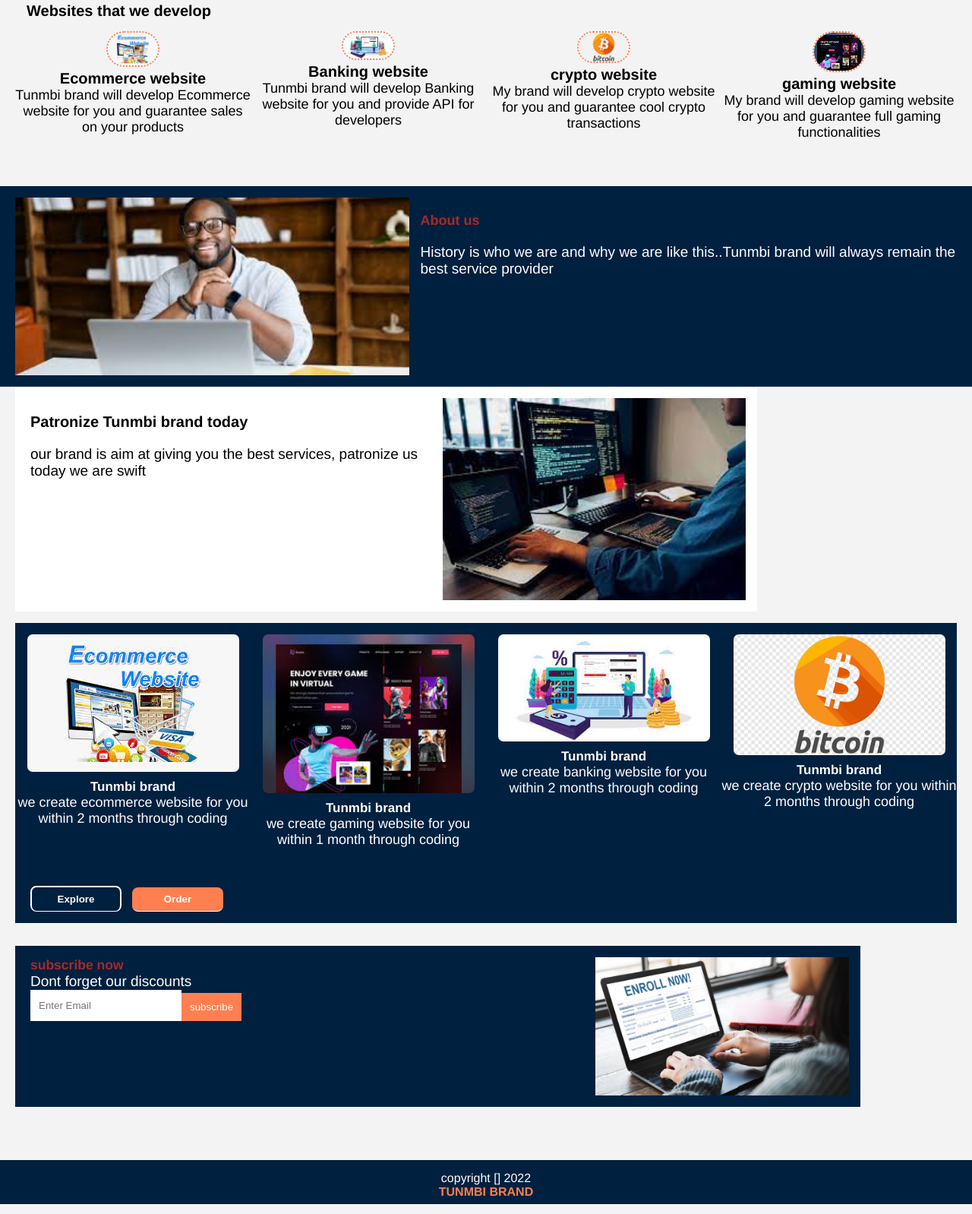
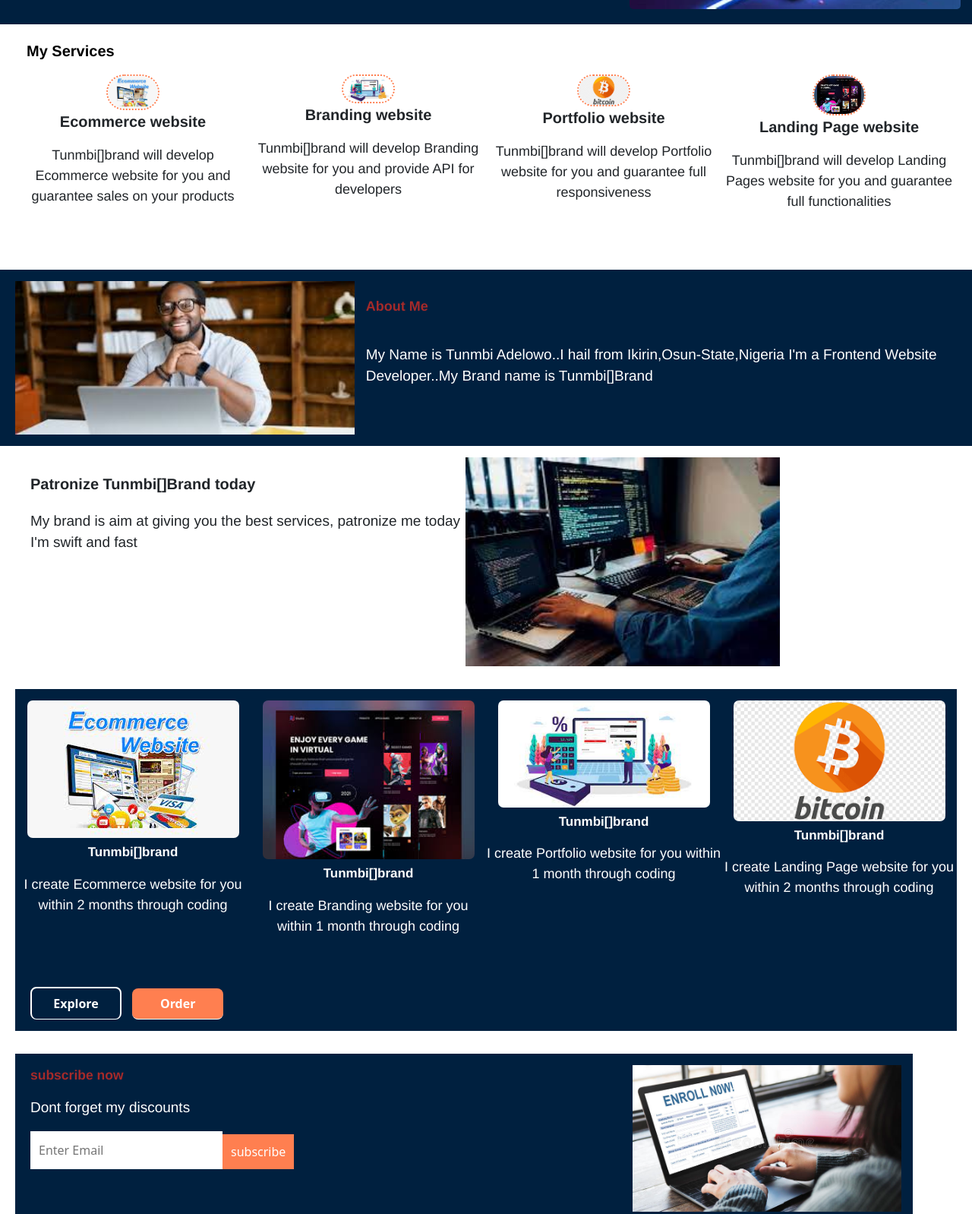
Before and after one commit to Tunmbi0204/brand-page, a plain HTML site: page index.html in a window 1280 px wide. Shown: the part 346-1944 px from the top of the page at 76% size. Drawn offline with nearby package versions, Linux system fonts and the light colour scheme.

Commit message:
trying to make some changes

```diff
--- a/index.html
+++ b/index.html
@@ -5,6 +5,7 @@
       <link rel="stylesheet" href="tunmbi.css">
       <meta name='viewport' content='width=device-width, initial-scale=1.0'>
      <link rel="stylesheet" href="https://cdnjs.cloudflare.com/ajax/libs/font-awesome/6.1.2/css/all.min.css" integrity="sha512-1sCRPdkRXhBV2PBLUdRb4tMg1w2YPf37qatUFeS7zlBy7jJI8Lf4VHwWfZZfpXtYSLy85pkm9GaYVYMfw5BC1A==" crossorigin="anonymous" referrerpolicy="no-referrer">
+     <link href="https://cdn.jsdelivr.net/npm/bootstrap@5.2.0/dist/css/bootstrap.min.css" rel="stylesheet">
         <title>My first branding</title>
         </head>
     <body>
@@ -14,12 +15,12 @@
               <div class="navigators">
                 <p>TUNMBI[]BRAND</p>
                   <a class="home" href="./">Home</a>
-                  <a class='con' href="./">Contact us</a>
-                  <a class='abt' href="./">About us</a>
+                  <a class='con' href="./">Contact Me</a>
+                  <a class='abt' href="./">About Me</a>
                   <a class='srv' href="./">services</a>
                   <a class="mode" href="./">mode</a>
                   <i id="power" class="fa-solid fa-power-off"></i>
-
+                  </div>
                </div>
 
                <hr>
@@ -28,7 +29,7 @@
             <div class="header">
             <div class="heading">
                <div>
-                <p class="colored">We are the creative brand</p>
+                <p class="colored">I'm the creative brand</p>
                  <p class="big">TUNMBI[]BRAND</p>
                 <p class="small">You are wonderfully welcome to <span>TUNMBI[]BRAND.</span> A brand that
                 helps people to develop websites for the monetization of their business</p>
@@ -49,34 +50,34 @@
 
              <!---------------------------SECOND SECTION------------>
 
-             <p class="services">Websites that we develop</p>
+             <p class="services">My Services</p>
 
                 <div class="webtype">
 
                     <div class="ecommerce">
                      <img src="images/e commerce website .jpg" alt="ecommerce">
                          <p class="big">Ecommerce website</p>
-                         <p class="small"> Tunmbi brand  will develop Ecommerce website for you and guarantee sales on your products</p>
+                   <p class="small"> Tunmbi[]brand  will develop Ecommerce website for you and guarantee sales on your products</p>
 
                     </div>
-                    <div class="banking">
-                     <img src="images/banking website.jpg" alt="banking">
-                         <p class="big">Banking website</p>
-                         <p class="small"> Tunmbi brand will develop Banking website for you and provide API for developers</p>
+                    <div class="branding">
+                     <img src="images/banking website.jpg" alt="branding">
+                         <p class="big">Branding website</p>
+                         <p class="small"> Tunmbi[]brand will develop Branding website for you and provide API for developers</p>
 
                     </div>
 
-                    <div class="crypto">
-                     <img src="images/bitcoin website.jpg" alt="crypto">
-                         <p class="big">crypto website</p>
-                         <p class="small"> My brand will develop crypto website for you and guarantee cool crypto transactions</p>
+                    <div class="portfolio">
+                     <img src="images/bitcoin website.jpg" alt="portfolio">
+                         <p class="big">Portfolio website</p>
+                         <p class="small"> Tunmbi[]brand will develop Portfolio website for you and guarantee full responsiveness</p>
 
                     </div>
 
-                    <div class="gaming">
-                     <img src="images/gaming website.jpg" alt="gaming">
-                         <p class="big">gaming website</p>
-                         <p class="small"> My brand will develop gaming website for you and guarantee full gaming functionalities</p>
+               <div class="landing-page">
+               <img src="images/gaming website.jpg" alt="landing-page">
+                  <p class="big">Landing Page website</p>
+               <p class="small">Tunmbi[]brand will develop Landing Pages website for you and guarantee full functionalities</p>
 
                     </div>
 
@@ -90,11 +91,11 @@
                   <img src="images/web developer png.jpg">
 
                   <div>
-                  <p class="colored">About us</p>
-                  <p class="normal">History is who we are and why we are like this..Tunmbi brand will
-                     always remain the best service provider</p>
+                  <p class="colored">About Me</p>
+                  <p class="normal">My Name is Tunmbi Adelowo..I hail from Ikirin,Osun-State,Nigeria
+                     I'm a Frontend Website Developer..My Brand name is <span>Tunmbi[]Brand</span></p>
                    </div>
-
+                   <!-- <div class="btnsabout"><button class="btnsabout2">Check More!!</button> -->
                 </div>
                 <!---------------------------THIRD SECTION END------------>
 
@@ -106,9 +107,9 @@
                 <div class="patronize">
 
                   <div>
-                  <p class="colored">Patronize Tunmbi brand today</p>
-                  <p class="normal">our brand is aim at giving you the best services, patronize us today
-                     we are swift</p>
+                  <p class="colored">Patronize Tunmbi[]Brand today</p>
+                  <p class="normal">My brand is aim at giving you the best services, patronize me today
+                     I'm swift and fast</p>
                      </div>
 
 
@@ -123,26 +124,26 @@
 
                         <div class="feature">
                            <img src="images/e commerce website .jpg">
-                           <p class="big">Tunmbi brand</p>
-                           <p class="small">we create ecommerce website for you within 2 months through coding</p>
+                           <p class="big">Tunmbi[]brand</p>
+                           <p class="small">I create Ecommerce website for you within 2 months through coding</p>
                         </div>
 
                         <div class="feature">
                            <img src="images/gaming website.jpg">
-                           <p class="big">Tunmbi brand</p>
-                           <p class="small">we create gaming website for you within 1 month through coding</p>
+                           <p class="big">Tunmbi[]brand</p>
+                           <p class="small">I create Branding website for you within 1 month through coding</p>
                         </div>
 
                         <div class="feature">
                            <img src="images/banking website.jpg">
-                           <p class="big">Tunmbi brand</p>
-                           <p class="small">we create banking website for you within 2 months through coding</p>
+                           <p class="big">Tunmbi[]brand</p>
+                           <p class="small">I create Portfolio website for you within 1 month through coding</p>
                         </div>
 
                         <div class="feature">
                            <img src="images/bitcoin website.jpg">
-                           <p class="big">Tunmbi brand</p>
-                           <p class="small">we create crypto website for you within 2 months through coding</p>
+                           <p class="big">Tunmbi[]brand</p>
+                           <p class="small">I create Landing Page website for you within 2 months through coding</p>
                         </div>
 
                         </div>
@@ -160,7 +161,7 @@
 
                               <div>
                              <p class="colored">subscribe now</p>
-                             <p class="normal">Dont forget our discounts</p>
+                             <p class="normal">Dont forget my discounts</p>
 
                              <form>
                              <div class="box">
@@ -181,9 +182,9 @@
 
                           <div class="footer">
                                  <p class="cpy">copyright [] 2022
-                                    <p class="tub">TUNMBI BRAND</p>
+                                    <p class="tub">TUNMBI[]BRAND</p>
                                  </p>
                               </div>
-
+   <script src="https://cdn.jsdelivr.net/npm/bootstrap@5.2.0/dist/js/bootstrap.bundle.min.js"></script>
                       </body>
                       </html>
--- a/tunmbi.css
+++ b/tunmbi.css
@@ -154,26 +154,26 @@ margin-top:15px;
 margin-right:20px;
 }
 
-.ecommerce, .banking, .crypto, .gaming{
+.ecommerce, .branding, .portfolio, .landing-page{
 width:100%;
 text-align:center;
 }
 
 
- .ecommerce img, .banking img, .crypto img, .gaming img{
+ .ecommerce img, .branding img, .portfolio img, .landing-page img{
 width:70px;
 height:auto;
 border-radius:50px;
 border:2px dotted coral;
 }
 
-.ecommerce .big, .crypto .big, .gaming .big, .banking .big{
+.ecommerce .big, .branding .big, .portfolio .big, .landing-page .big{
 font-size:20px;
 font-weight:bold;
 font-family:helvetica
 }
 
-.ecommerce .small, .crypto .small, .gaming .small, .banking .small{
+.ecommerce .small, .branding .small, .portfolio .small, .landing-page .small{
 font-size:18px;
 font-family:helvetica;
 }
@@ -234,6 +234,7 @@ font-size:19px;
 font-family:helvetica;
 color:white;
 }
+
 
 
 .patronize .normal{
```
Lines whose indentation alone changed are shown as unchanged.
